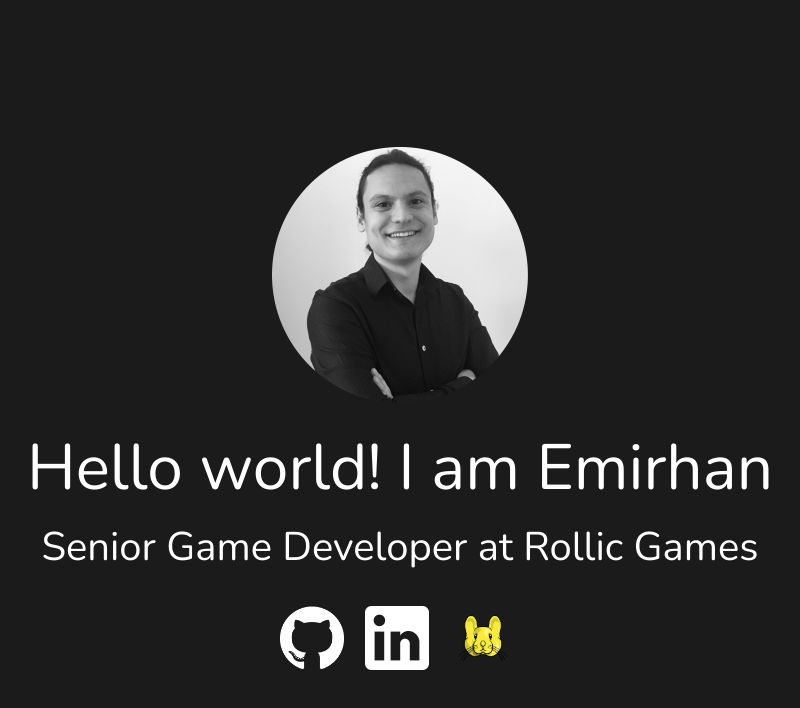
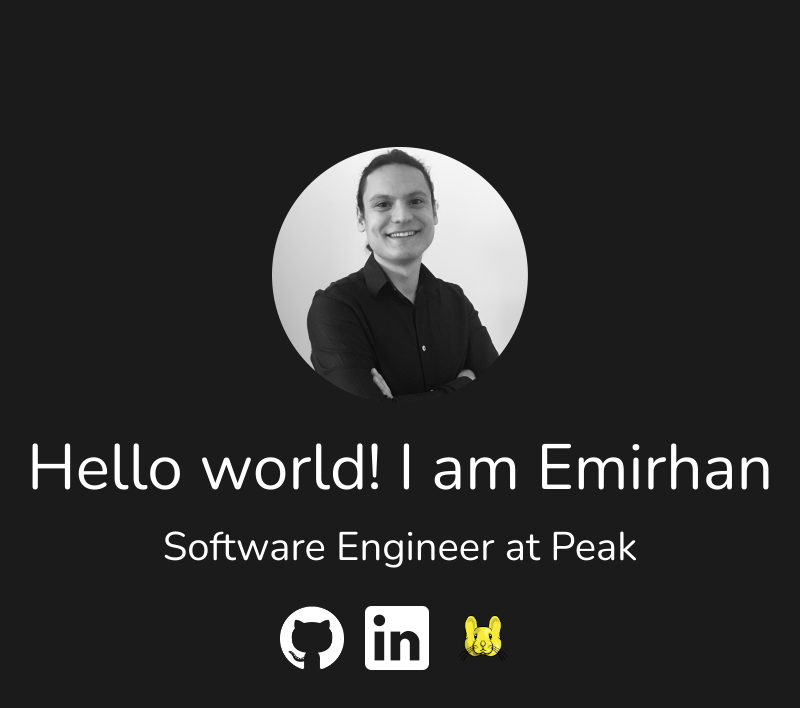
Before and after one commit to emirhankenter/emirhankenter-dev, a Next.js app: page / in a window 1280 px wide. Shown: the top 708 px of the page, without its empty margins (240-1040 px from the left). Built offline with nearby package versions, Linux system fonts and the light colour scheme.

Commit message:
Update index page content.

```diff
--- a/src/pages/index.js
+++ b/src/pages/index.js
@@ -7,7 +7,7 @@ export default function Home() {
   return (
     <>
       <Head>
-        <title>Emirhan KENTER</title>
+        <title>M. Emirhan KENTER</title>
         <meta name='keywords' content='pikagames'></meta>
       </Head>
       <div className={styles.main}>
@@ -20,7 +20,7 @@ export default function Home() {
             />
         </div>
         <h1 className={styles.text1}>Hello world! I am Emirhan</h1>
-        <h2 className={styles.text2}>{"Senior Game Developer at Rollic Games"}</h2>
+        <h2 className={styles.text2}>{"Software Engineer at Peak"}</h2>
         <div className={styles.social}>
           <div className={styles.socialIcons}>
           <Link href='https://github.com/emirhankenter'>
```
